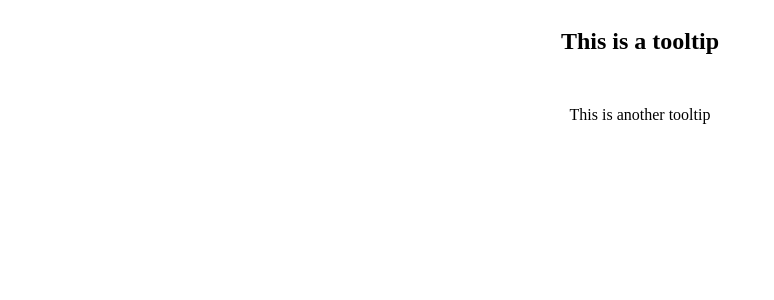
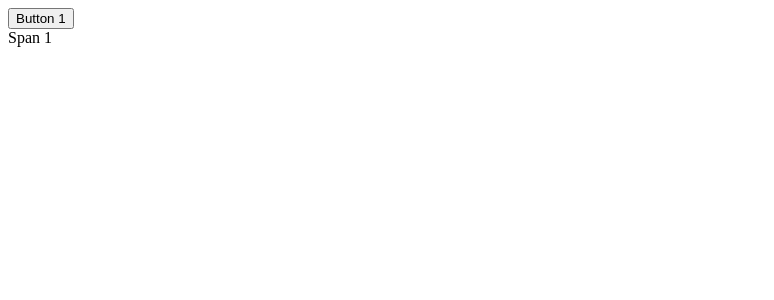
Before and after one commit to acciojob/react-composition-3-AmeyPank, a React app: page / in a window 1280 px wide. Shown: the top 300 px of the page, without its empty margins (0-774 px from the left). Built offline with nearby package versions, Linux system fonts and the light colour scheme.

Commit message:
This is another tooltip

```diff
--- a/src/components/App.js
+++ b/src/components/App.js
@@ -1,20 +1,16 @@
 import React from 'react';
 import Tooltip from './Tooltip';
-import  "../styles/App.css"
-
 
 const App = () => {
   return (
-    <div className='container'>
+    <div className="app">
       <Tooltip text="This is a tooltip">
-        <h2 className="tooltip">This is a tooltip</h2>
+        <button className="tooltip">Button 1</button>
       </Tooltip>
-      <div className='another'>
-           <Tooltip text="This is another tooltip">
-        <p className="tooltip">This is another tooltip</p>
+
+      <Tooltip text="This is another tooltip">
+        <span className="tooltip">Span 1</span>
       </Tooltip>
-      </div>
-
     </div>
   );
 };
--- a/src/components/Tooltip.js
+++ b/src/components/Tooltip.js
@@ -12,9 +12,15 @@ const Tooltip = ({ text, children }) => {
   };
 
   return (
-    <div className="tooltip" onMouseEnter={handleMouseEnter} onMouseLeave={handleMouseLeave}>
-      {children}
-      {showTooltip && <div className="tooltiptext">{text}</div>}
+    <div className="tooltip">
+      <span
+        className="tooltip-text"
+        onMouseEnter={handleMouseEnter}
+        onMouseLeave={handleMouseLeave}
+      >
+        {children}
+        {showTooltip && <span className="tooltiptext">{text}</span>}
+      </span>
     </div>
   );
 };
--- a/src/styles/App.css
+++ b/src/styles/App.css
@@ -1,13 +1 @@
-.container {
-    display: flex;
-    justify-content: center; /* Horizontally center the content */
-    align-items: center; /* Vertically center the content */
-  }
-  .container {
-    display: grid;
-    place-items: center; /* Center the content both horizontally and vertically */
-  }
-  .another{
-    position: relative;
-    top: 30%;
-  }
+/*  */
```
